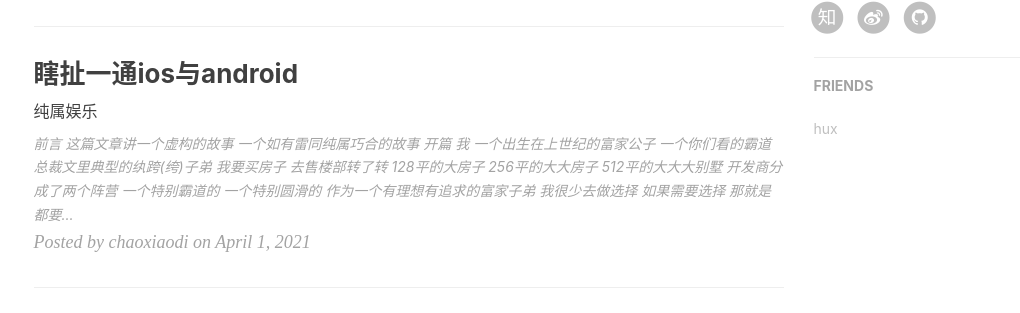
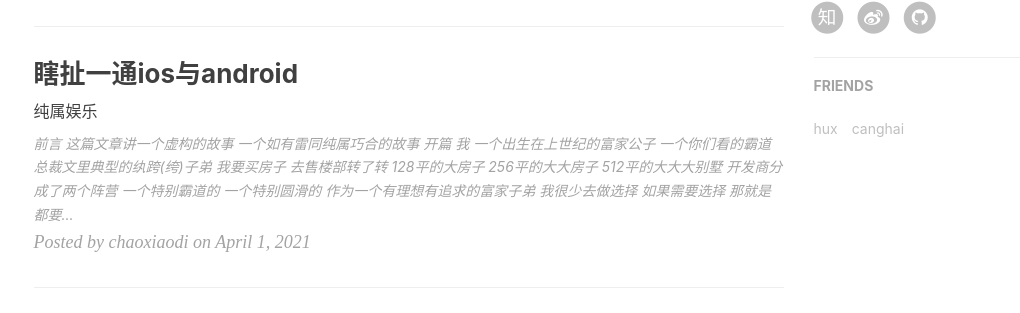
Before and after one commit to chaoxiaodi/chaoxiaodi.github.io, a Jekyll site: the page built from index.html, in a window 1280 px wide and 900 px high, scrolled down 746 px. Shown: the part 140-453 px from the top of the window, without its empty margins (134-1154 px from the left). Built offline with Jekyll 4.4.1, drawn with Linux system fonts in a browser that asks for light colours; nearby versions of some CDN libraries; the list of posts is cut into pages by our own code; comment, search, counter and statistics services are not loaded.

Commit message:
mod config canghai

```diff
--- a/_config.yml
+++ b/_config.yml
@@ -85,5 +85,9 @@ friends: [
     {
          title: "hux",
          href: "https://huangxuan.me"
-     }
+    },
+    {
+      title: "canghai",
+      href: "https://blog.cactifans.com/"
+    }
 ]
```
